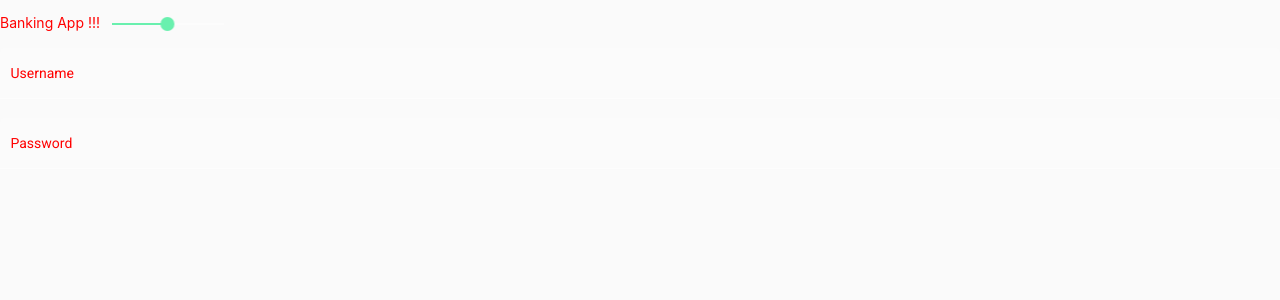
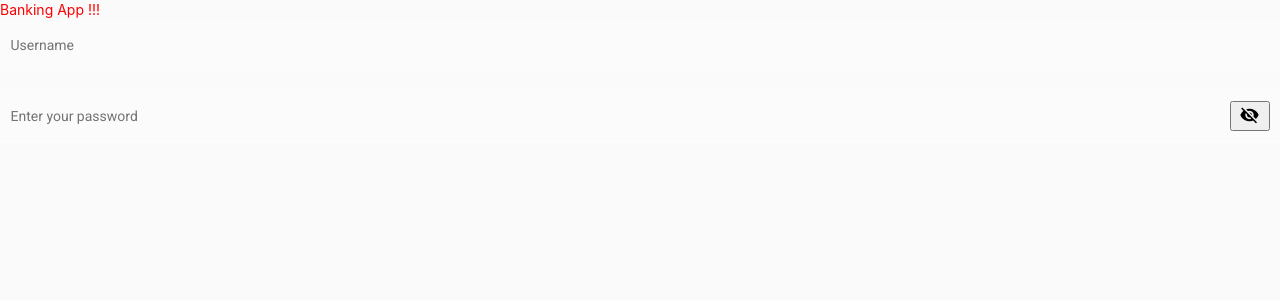
Before and after one commit to sakshidheer/your-bank, an Angular app: page / in a window 1280 px wide. Shown: the top 300 px of the page. Built offline with nearby package versions, Linux system fonts and the light colour scheme.

Commit message:
Adding hide/unhide icon in password field

```diff
--- a/src/app/app.component.html
+++ b/src/app/app.component.html
@@ -1,3 +1,2 @@
 Banking App !!!
-<mat-slider min="1" max="100" step="1" value="50"></mat-slider>
 <app-login-screen></app-login-screen>
--- a/src/app/app.module.ts
+++ b/src/app/app.module.ts
@@ -8,6 +8,9 @@
 import { LoginScreenComponent } from './login-screen/login-screen.component';
 import {MatFormFieldModule} from '@angular/material/form-field';
 import {MatInputModule} from '@angular/material/input';
+import {MatIconModule} from '@angular/material/icon';
+
+
 @NgModule({
   declarations: [
     AppComponent,
@@ -19,7 +22,8 @@
     BrowserAnimationsModule,
     MatSliderModule,
     MatFormFieldModule,
-    MatInputModule
+    MatInputModule,
+    MatIconModule
   ],
   providers: [],
   bootstrap: [AppComponent]
--- a/src/app/login-screen/login-screen.component.html
+++ b/src/app/login-screen/login-screen.component.html
@@ -3,6 +3,9 @@
   <input matInput>
 </mat-form-field>
 <mat-form-field appearance="fill">
-  <mat-label>Password</mat-label>
-  <input matInput>
+  <mat-label>Enter your password</mat-label>
+  <input matInput [type]="hide ? 'password' : 'text'">
+  <button mat-icon-button matSuffix (click)="hide = !hide" [attr.aria-label]="'Hide password'" [attr.aria-pressed]="hide">
+    <mat-icon>{{hide ? 'visibility_off' : 'visibility'}}</mat-icon>
+  </button>
 </mat-form-field>
--- a/src/app/login-screen/login-screen.component.ts
+++ b/src/app/login-screen/login-screen.component.ts
@@ -6,7 +6,7 @@
   styleUrls: ['./login-screen.component.css']
 })
 export class LoginScreenComponent implements OnInit {
-
+  hide = true;
   constructor() { }
 
   ngOnInit(): void {
--- a/src/styles.css
+++ b/src/styles.css
@@ -3,5 +3,5 @@
 html, body { height: 100%; }
 body { margin: 0; font-family: Roboto, "Helvetica Neue", sans-serif; background: #fafafa;}
 .mat-form-field-label {
-    color: red;
+    color: #0000008a;
 }
```
